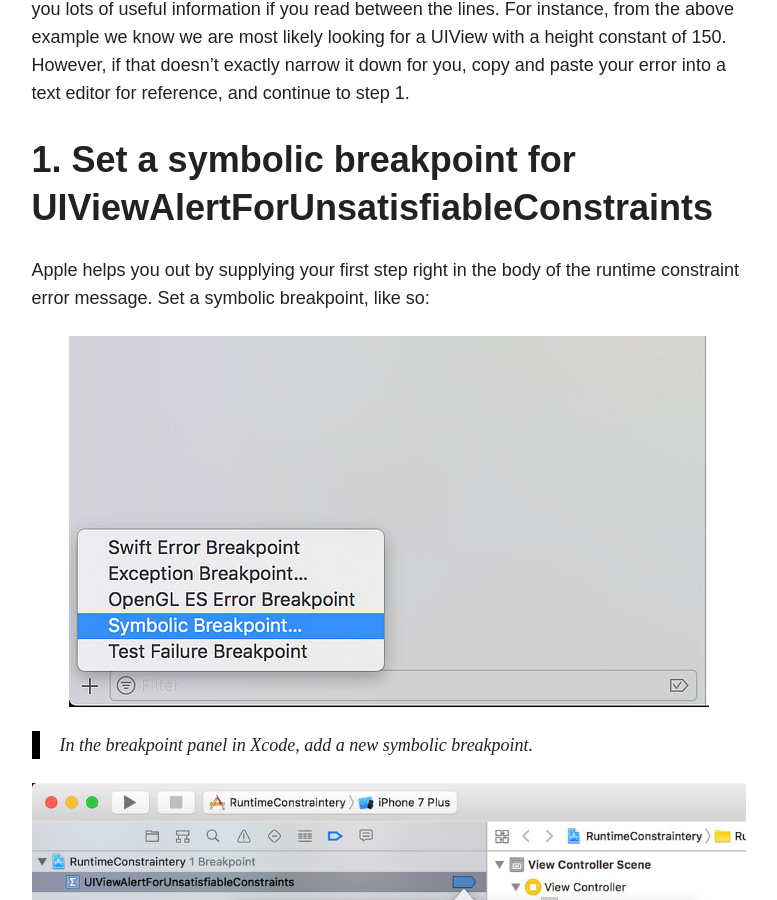
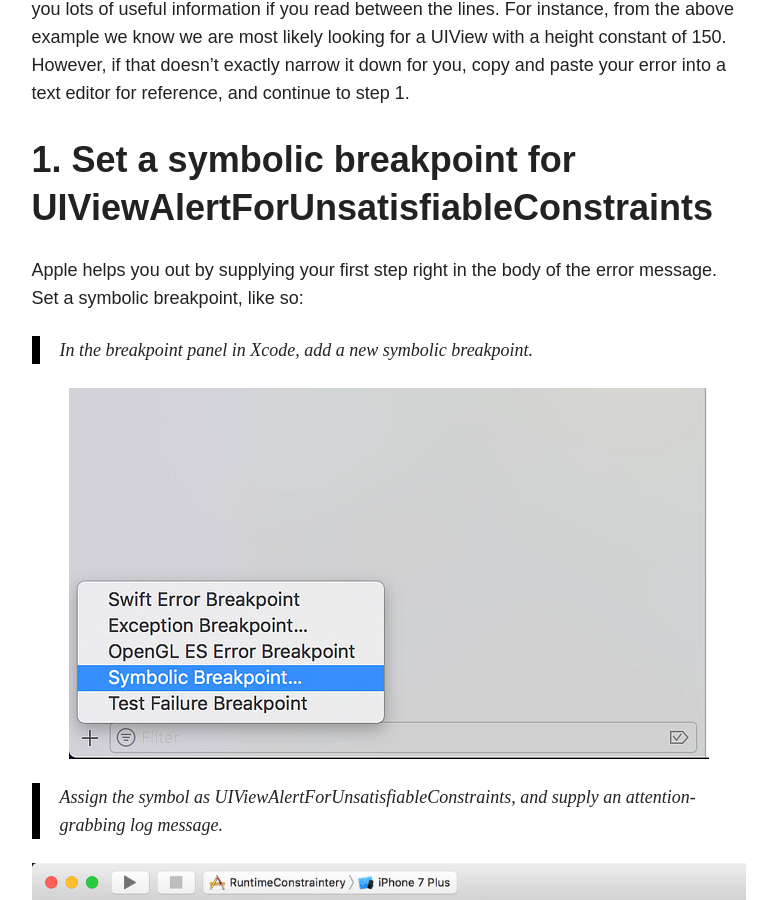
Before and after one commit to Jul3ia/Jul3ia.github.io, a Jekyll site: the page built from _posts/blog/2017-01-07-runtime-constraintery.md, in a window 1280 px wide and 900 px high, scrolled down 1561 px. Shown: the whole window, without its empty margins (348-1125 px from the left). Built offline with Jekyll 4.4.1, drawn with Linux system fonts in a browser that asks for light colours; nearby versions of some CDN libraries; comment, search, counter and statistics services are not loaded.

Commit message:
More post updates

```diff
--- a/_posts/blog/2017-01-07-runtime-constraintery.md
+++ b/_posts/blog/2017-01-07-runtime-constraintery.md
@@ -40,15 +40,17 @@ Runtime constraint issues are marked with the keyword [LayoutConstraints], and c
 
 # 1. Set a symbolic breakpoint for UIViewAlertForUnsatisfiableConstraints
 
-Apple helps you out by supplying your first step right in the body of the runtime constraint error message. Set a symbolic breakpoint, like so:
+Apple helps you out by supplying your first step right in the body of the error message. Set a symbolic breakpoint, like so:
+
+> In the breakpoint panel in Xcode, add a new symbolic breakpoint.
 
 ![Step One]({{ site.url }}/images/symbolicBreakpoint1.jpg)
 {: .center}
-> In the breakpoint panel in Xcode, add a new symbolic breakpoint.
+
+> Assign the symbol as UIViewAlertForUnsatisfiableConstraints, and supply an attention-grabbing log message.
 
 ![Step Two]({{ site.url }}/images/symbolicBreakpoint2.jpg)
 {: .center}
-> Assign the symbol as UIViewAlertForUnsatisfiableConstraints, and supply an attention-grabbing log message.
 
 # 2.	When you hit the breakpoint, trace the autolayout stack
 
```
